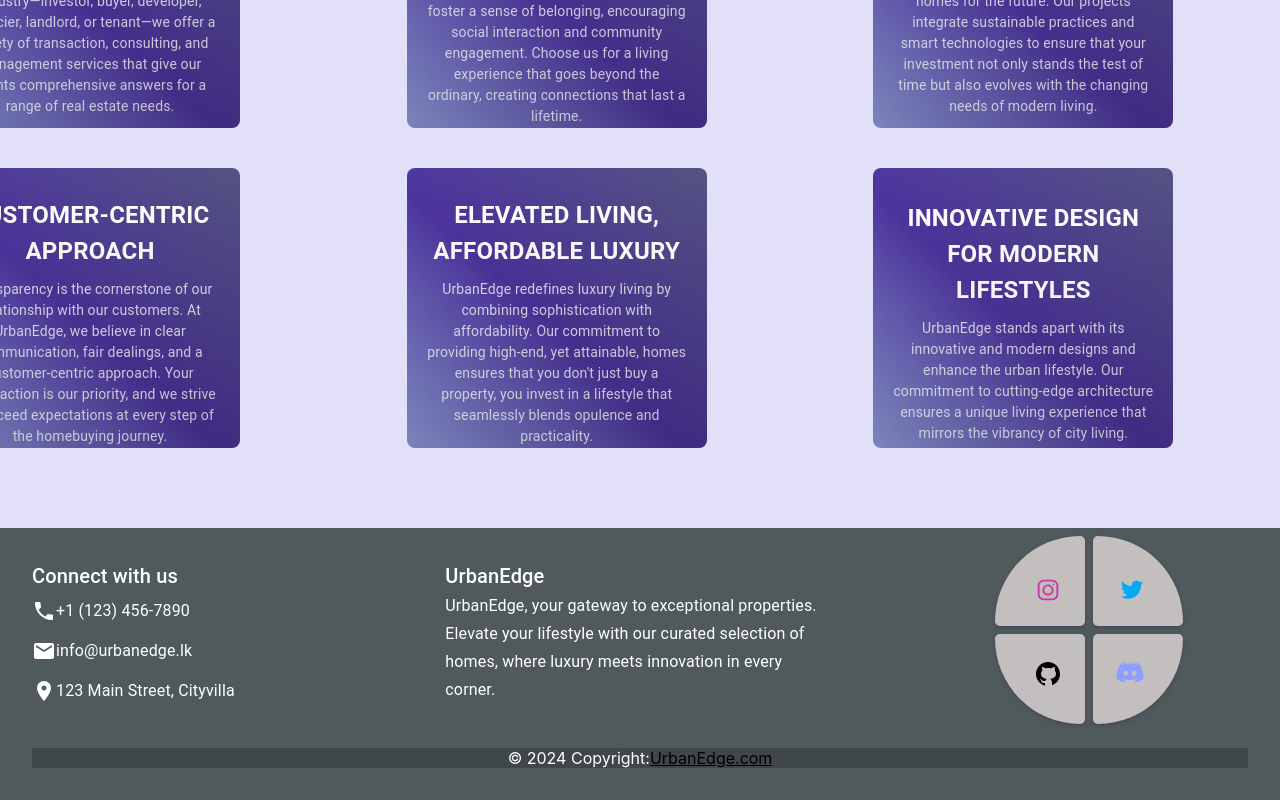
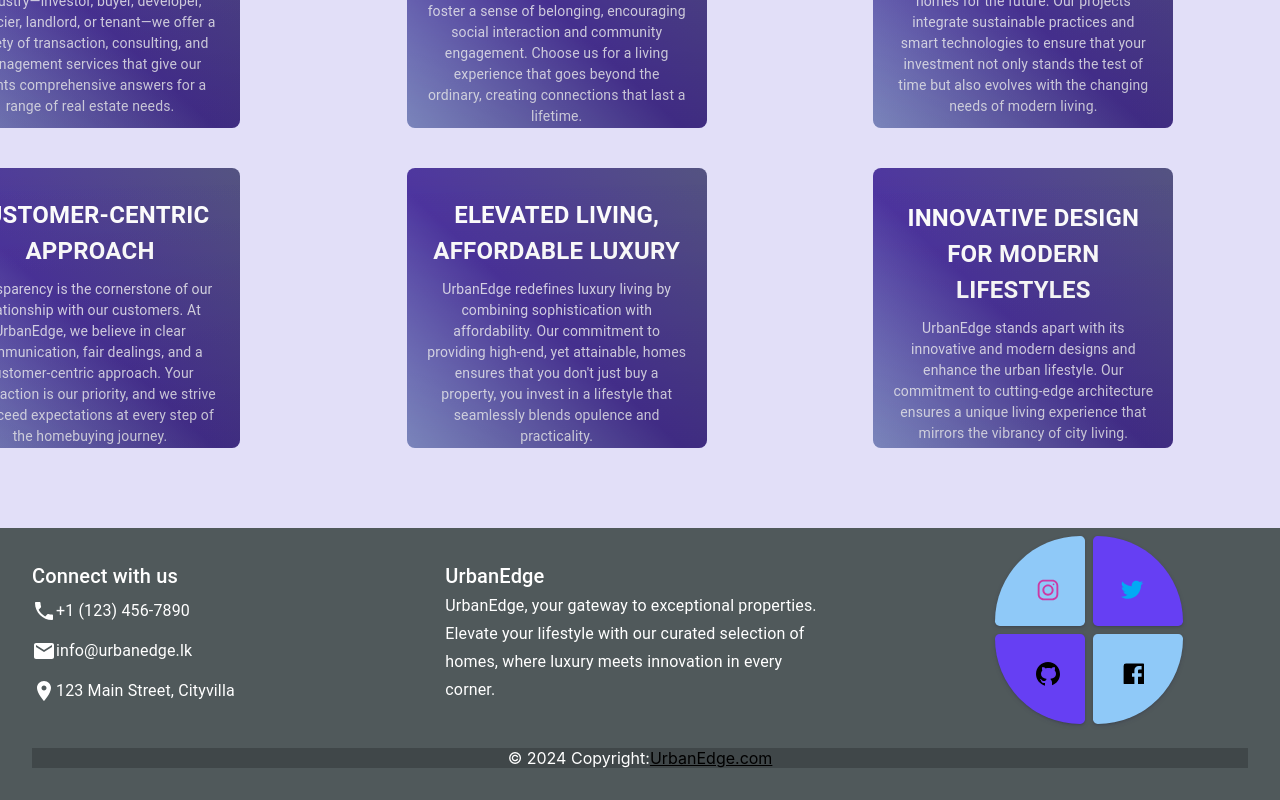
Before and after one commit to Thilina02/UrbanEdge, a React (Create React App) app in the folder urbanedge/: page / in a window 1280 px wide. Shown: the part 2844-3644 px from the top of the page. Built offline with nearby package versions, Linux system fonts and the light colour scheme.

Commit message:
Modified social icons

```diff
--- a/urbanedge/src/components/Footer.tsx
+++ b/urbanedge/src/components/Footer.tsx
@@ -5,6 +5,8 @@ import Typography from '@mui/material/Typography';
 import PhoneIcon from '@mui/icons-material/Phone';
 import EmailIcon from '@mui/icons-material/Email';
 import LocationOnIcon from '@mui/icons-material/LocationOn';
+import FacebookIcon from '@mui/icons-material/Facebook';
+
 import './footer.css';
 const StyledFooter = styled('footer')(({ theme }) => ({
   backgroundColor: '#50595B',
@@ -73,8 +75,7 @@ const Footer = () => {
       <svg xmlns="http://www.w3.org/2000/svg" viewBox="0 0 30 30" width="30px" height="30px" className="github">    <path d="M15,3C8.373,3,3,8.373,3,15c0,5.623,3.872,10.328,9.092,11.63C12.036,26.468,12,26.28,12,26.047v-2.051 c-0.487,0-1.303,0-1.508,0c-0.821,0-1.551-0.353-1.905-1.009c-0.393-0.729-0.461-1.844-1.435-2.526 c-0.289-0.227-0.069-0.486,0.264-0.451c0.615,0.174,1.125,0.596,1.605,1.222c0.478,0.627,0.703,0.769,1.596,0.769 c0.433,0,1.081-0.025,1.691-0.121c0.328-0.833,0.895-1.6,1.588-1.962c-3.996-0.411-5.903-2.399-5.903-5.098 c0-1.162,0.495-2.286,1.336-3.233C9.053,10.647,8.706,8.73,9.435,8c1.798,0,2.885,1.166,3.146,1.481C13.477,9.174,14.461,9,15.495,9 c1.036,0,2.024,0.174,2.922,0.483C18.675,9.17,19.763,8,21.565,8c0.732,0.731,0.381,2.656,0.102,3.594 c0.836,0.945,1.328,2.066,1.328,3.226c0,2.697-1.904,4.684-5.894,5.097C18.199,20.49,19,22.1,19,23.313v2.734 c0,0.104-0.023,0.179-0.035,0.268C23.641,24.676,27,20.236,27,15C27,8.373,21.627,3,15,3z"></path></svg>
     </button>
     <button className="card4">
-      <svg height="30px" width="30px" viewBox="0 0 48 48" xmlns="http://www.w3.org/2000/svg" className="discord"><path d="M40,12c0,0-4.585-3.588-10-4l-0.488,0.976C34.408,10.174,36.654,11.891,39,14c-4.045-2.065-8.039-4-15-4s-10.955,1.935-15,4c2.346-2.109,5.018-4.015,9.488-5.024L18,8c-5.681,0.537-10,4-10,4s-5.121,7.425-6,22c5.162,5.953,13,6,13,6l1.639-2.185C13.857,36.848,10.715,35.121,8,32c3.238,2.45,8.125,5,16,5s12.762-2.55,16-5c-2.715,3.121-5.857,4.848-8.639,5.815L33,40c0,0,7.838-0.047,13-6C45.121,19.425,40,12,40,12z M17.5,30c-1.933,0-3.5-1.791-3.5-4c0-2.209,1.567-4,3.5-4s3.5,1.791,3.5,4C21,28.209,19.433,30,17.5,30z M30.5,30c-1.933,0-3.5-1.791-3.5-4c0-2.209,1.567-4,3.5-4s3.5,1.791,3.5,4C34,28.209,32.433,30,30.5,30z"></path></svg>
-    </button>
+    <FacebookIcon viewBox="0 0 20 20" width="40px" height="50px"  className="discord" />    </button>
   </div>
 </div>
         {/* Additional Links */}
--- a/urbanedge/src/components/footer.css
+++ b/urbanedge/src/components/footer.css
@@ -22,7 +22,7 @@
   height: 90px;
   outline: none;
   border: none;
-  background: rgb(196, 191, 191);
+  background: rgb(143, 201, 248);
   border-radius: 90px 5px 5px 5px;
   box-shadow: rgba(50, 50, 93, 0.25) 0px 2px 5px -1px, rgba(0, 0, 0, 0.3) 0px 1px 3px -1px;
   transition: .2s ease-in-out;
@@ -39,7 +39,7 @@
   height: 90px;
   outline: none;
   border: none;
-  background: rgb(196, 191, 191);
+  background: rgb(102, 63, 243);
   border-radius: 5px 90px 5px 5px;
   box-shadow: rgba(50, 50, 93, 0.25) 0px 2px 5px -1px, rgba(0, 0, 0, 0.3) 0px 1px 3px -1px;
   transition: .2s ease-in-out;
@@ -56,7 +56,7 @@
   height: 90px;
   outline: none;
   border: none;
-  background: rgb(196, 191, 191);
+  background: rgb(102, 63, 243);
   border-radius: 5px 5px 5px 90px;
   box-shadow: rgba(50, 50, 93, 0.25) 0px 2px 5px -1px, rgba(0, 0, 0, 0.3) 0px 1px 3px -1px;
   transition: .2s ease-in-out;
@@ -72,7 +72,7 @@
   height: 90px;
   outline: none;
   border: none;
-  background: rgb(196, 191, 191);
+  background: rgb(143, 201, 248);
   border-radius: 5px 5px 90px 5px;
   box-shadow: rgba(50, 50, 93, 0.25) 0px 2px 5px -1px, rgba(0, 0, 0, 0.3) 0px 1px 3px -1px;
   transition: .2s ease-in-out;
@@ -80,8 +80,8 @@
 
 .discord {
   margin-top: -.9em;
-  margin-left: -1.2em;
-  fill: #8c9eff;
+  margin-left: -0.5em;
+  fill: #4a63ee;
 }
 
 .card1:hover {
```
